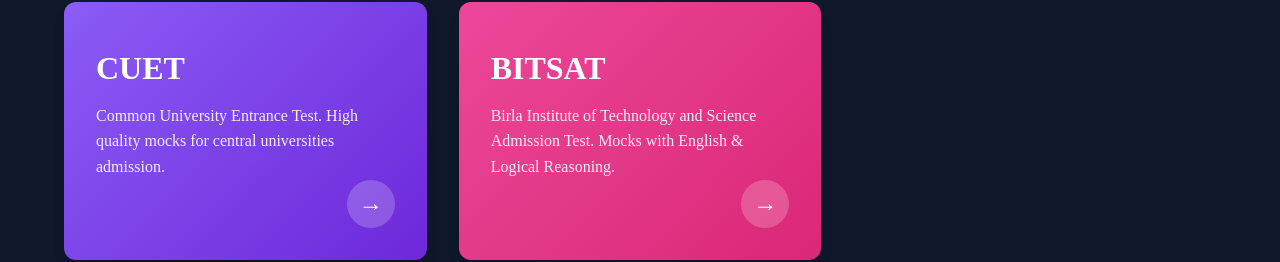
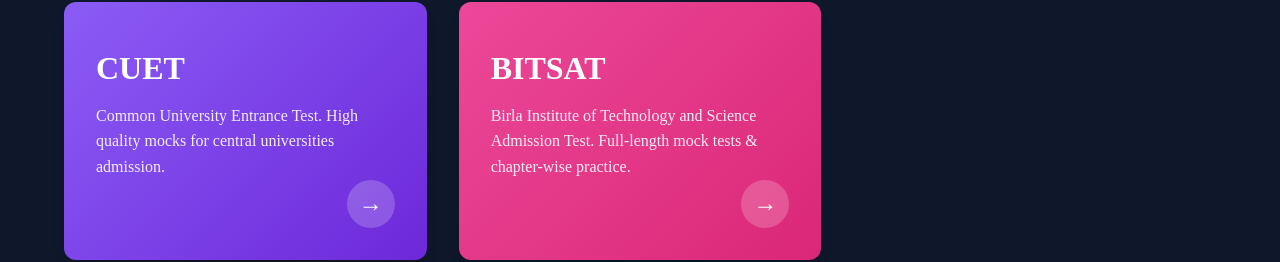
Before and after one commit to itsvk143/testseries, a Next.js app: page /test-series in a window 1280 px wide. Shown: the part 586-848 px from the top of the page. Built offline with nearby package versions, Linux system fonts and the light colour scheme; no server answers.

Commit message:
fix: replace Biology with Botany & Zoology, remove English & Logical Reasoning from subjects

```diff
--- a/src/app/admin/TestManager.js
+++ b/src/app/admin/TestManager.js
@@ -10,7 +10,7 @@ import { bitsatChapters } from '../../data/exams/bitsat';
 const subjectsByExam = {
     neet: ['Physics', 'Chemistry', 'Botany', 'Zoology'],
     'jee-mains': ['Physics', 'Chemistry', 'Mathematics'],
-        bitsat: ['Physics', 'Chemistry', 'Mathematics', 'English', 'Logical Reasoning']
+    bitsat: ['Physics', 'Chemistry', 'Mathematics']
 };
 
 // ── AI Generate Panel ──────────────────────────────────────────────────────
--- a/src/app/admin/page.js
+++ b/src/app/admin/page.js
@@ -59,7 +59,7 @@ export default function AdminPanel() {
     const [loadingExplorerQs, setLoadingExplorerQs] = useState(false);
     const [filterSubject, setFilterSubject] = useState('ALL');
     const [filterChapter, setFilterChapter] = useState('ALL');
-    const globalSubjects = ['Physics', 'Chemistry', 'Mathematics', 'Biology', 'English', 'Logical Reasoning'];
+    const globalSubjects = ['Physics', 'Chemistry', 'Mathematics', 'Botany', 'Zoology'];
     const questionsPerPage = 50;
 
     const [formData, setFormData] = useState({
@@ -98,7 +98,7 @@ export default function AdminPanel() {
     const subjectsByExam = {
         neet: ['Physics', 'Chemistry', 'Botany', 'Zoology'],
         'jee-mains': ['Physics', 'Chemistry', 'Mathematics'],
-                bitsat: ['Physics', 'Chemistry', 'Mathematics', 'English', 'Logical Reasoning'],
+                bitsat: ['Physics', 'Chemistry', 'Mathematics'],
     };
     const availableSubjects = subjectsByExam[selectedExam] || [];
 
--- a/src/app/test-series/page.js
+++ b/src/app/test-series/page.js
@@ -31,7 +31,7 @@ export default function TestSeriesHome() {
         {
             id: 'bitsat',
             title: 'BITSAT',
-            desc: 'Birla Institute of Technology and Science Admission Test. Mocks with English & Logical Reasoning.',
+            desc: 'Birla Institute of Technology and Science Admission Test. Full-length mock tests & chapter-wise practice.',
             color: 'linear-gradient(135deg, #ec4899 0%, #db2777 100%)'
         }
     ];
```
